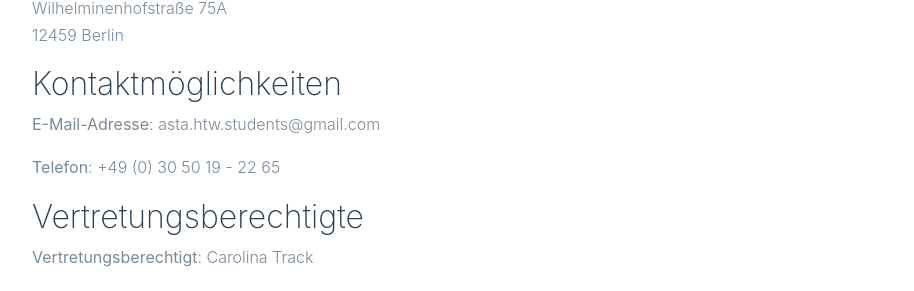
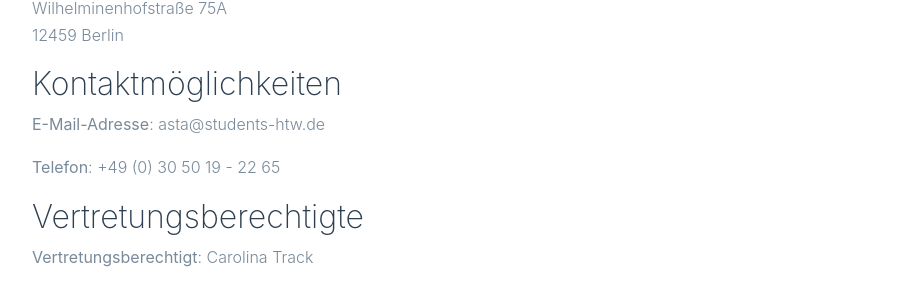
Before and after one commit to astahtwberlin/astahtwberlin.github.io, a Jekyll site: the page built from impressum.html, in a window 1280 px wide. Shown: the part 447-738 px from the top of the page, without its empty margins (53-967 px from the left). Built offline with Jekyll 4.4.1, drawn with Linux system fonts in a browser that asks for light colours; some web fonts are replaced.

Commit message:
Update from Forestry.io Carolina Track updated _data/infos.yml

```diff
--- a/_data/infos.yml
+++ b/_data/infos.yml
@@ -1,7 +1,7 @@
 ---
 logo: AStA.png
 kontakt:
-  email: asta.htw.students@gmail.com
+  email: asta@students-htw.de
   telefon: "+49 (0) 30 50 19 - 22 65"
 social:
   instagram: https://www.instagram.com/astahtw/
```
